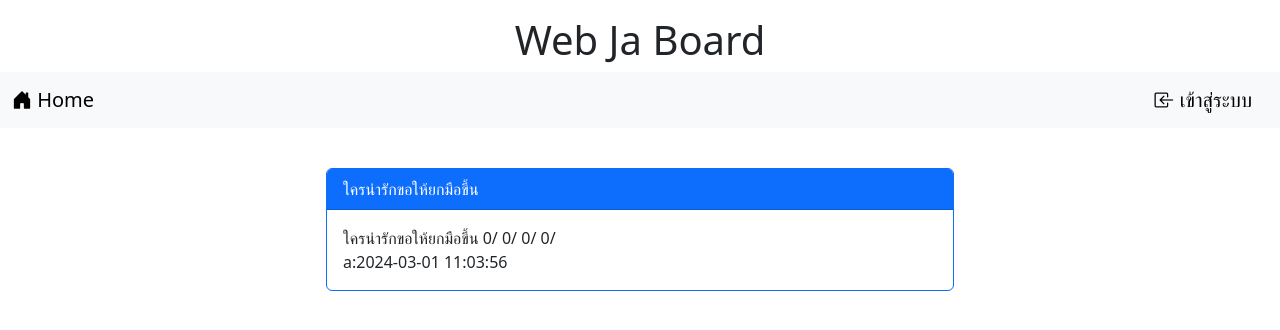
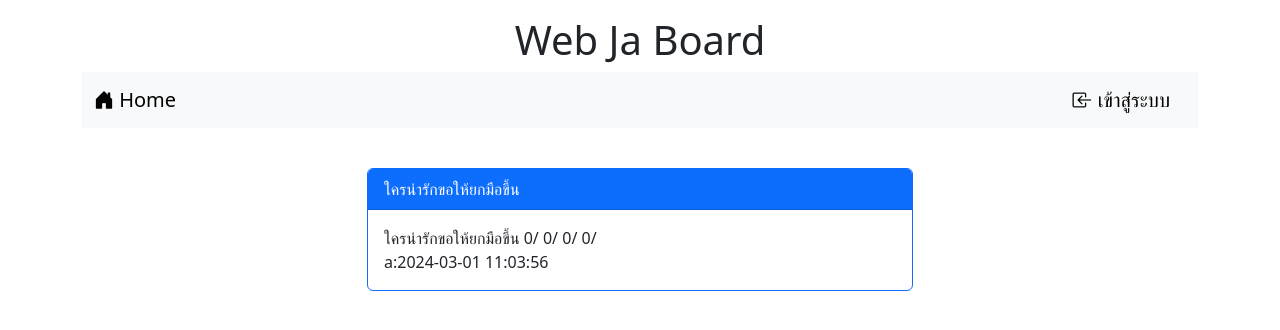
Before and after one commit to RyModkub/Webborad.ECT, a PHP site: page /post.php?id=1 in a window 1280 px wide. Shown: the top 330 px of the page. Run offline with PHP 8.4, Linux system fonts and the light colour scheme; data comes from the database, SQL or seed files in the repository; data that the repository does not hold is empty.

Commit message:
จบๆๆๆ

```diff
--- a/post.php
+++ b/post.php
@@ -11,6 +11,7 @@
 <body>
 <?php session_start();
 ?>
+<div class="container-lg">
 <h1 style="text-align: center;" class="mt-3">Web Ja Board</h1>
     <?php include"nav.php";
     $conn=new PDO("mysql:host=localhost;dbname=webboard;charset=utf8","root","");
@@ -23,8 +24,6 @@
     $_SESSION["content"] = $data['content'];
     }
     ?>
-
-    <div class="container_lg">
     <div class="row mt-4">
     <div class="col-lg-3 col-md-2 col-sm-1"></div>
         <div class="col-lg-6 col-md-8 col-sm-10">
@@ -45,7 +44,7 @@
         </div>
     </div>
 </div>
-<div class="container_lg">
+<div class="container-lg">
     <div class="row mt-4">
     <div class="col-lg-3 col-md-2 col-sm-1"></div>
         <div class="col-lg-6 col-md-8 col-sm-10">
@@ -63,7 +62,7 @@
     </div>
 </div>
 
-<div class="container_lg">
+<div class="container-lg">
     <div class="row mt-4">
 
         <div class="col-lg-3 col-md-2 col-sm-1"></div>
```
